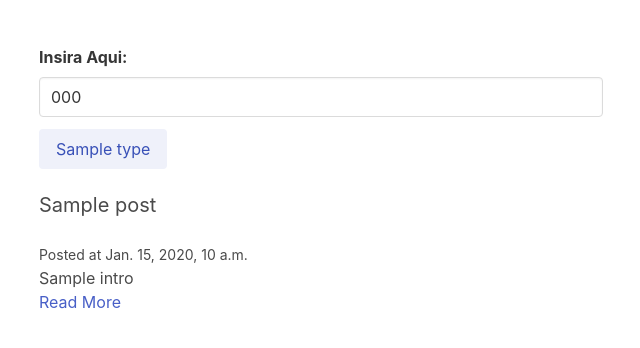
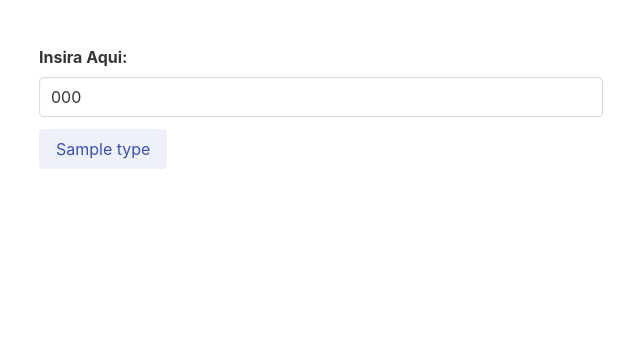
Before and after one commit to RafaelrainBR/math_solver, a Django app: template templates/website/index.html in a window 1280 px wide. Shown: the part 153-501 px from the top of the page, without its empty margins (25-665 px from the left). Run offline with Django 3.2, Linux system fonts and the light colour scheme; the template is opened without the code that fills it: most values are stand-ins (such as "Sample title", 1, 10 or a date in 2020).

Commit message:
:rocket: Fixed HTML!

```diff
--- a/templates/website/index.html
+++ b/templates/website/index.html
@@ -35,17 +35,4 @@
 
         </div>
     </div>
-
-
-    {% for post in posts %}
-        <div class="post block">
-            <h2 class="subtitle">{{ post.title }}</h2>
-
-            <small>Posted at {{ post.date_added }}</small>
-
-            <p>{{ post.intro }}</p>
-
-            <a href="{% url 'post_detail' post.slug %}">Read More</a>
-        </div>
-    {% endfor %}
 {% endblock %}
```
